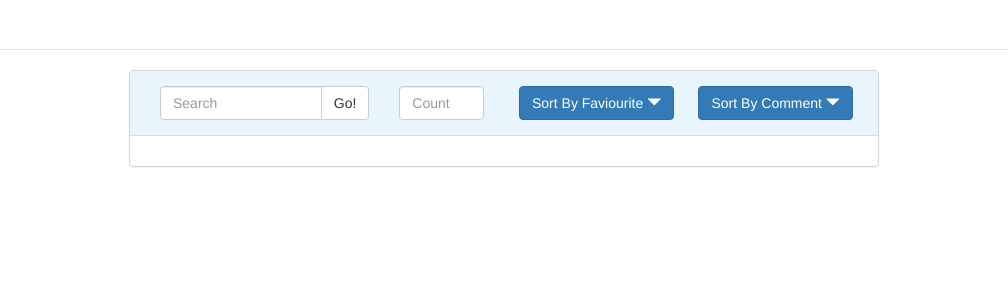
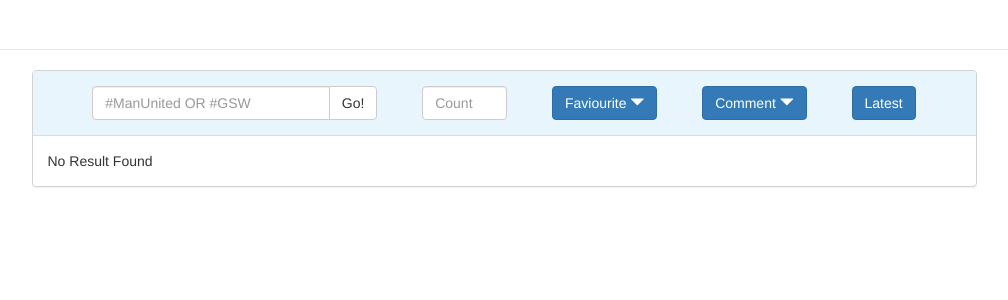
Before and after one commit to deepsdeo90/demmo-twitter, an Angular app: page / in a window 1280 px wide. Shown: the top 300 px of the page, without its empty margins (136-1144 px from the left). Built offline with nearby package versions, Linux system fonts and the light colour scheme; what angular2-moment would draw is missing.

Commit message:
ui changes

```diff
--- a/server.js
+++ b/server.js
@@ -26,7 +26,7 @@ res.sendFile(path.join(__dirname+'/dist/demo-twitter/index.html'));
 */
 app.get('/api/searchTweets', (req, res) => {
 
-    const params = { tweet_mode: 'extended', count: 200,result_type: 'recent' };
+    const params = { tweet_mode: 'extended', count: 200,result_type: 'mixed' };
    // console.log(req.query.search);
     if (req.query.search) {
       params.q = req.query.search;
--- a/src/app/search/search.component.css
+++ b/src/app/search/search.component.css
@@ -34,6 +34,16 @@ div.panel-heading{
 input[type="number"] {
     width: 85px;
 }
+.flex-container{
+  display: flex;
+    flex-wrap: wrap;
+
+   justify-content: space-evenly;
+   width: 100%;
+}
+.flex-container > .flex-item {
+
+}
   @media only screen and (max-width: 768px) {
    .mobile {
           margin: 2% auto;
--- a/src/app/search/search.component.html
+++ b/src/app/search/search.component.html
@@ -14,40 +14,45 @@
 <div class="container">
 	<div class="row">
 
-		<div class="col-md-8 col-md-offset-2">
+		<div class="col-md-10 col-md-offset-1">
 			<div class="panel panel-info">
 				<div class="panel-heading" style="background-color:#E8F5FD">
 					<div class="media ">
-						<div class="media-body row ">
+						<div class="media-body flex-container ">
 
-							<div class="col-sm-4 col-xs-12 ">
+							<div class=" flex-item">
 								<form ngNativeValidate class="form-inline"(submit)="getTweets(searchTweet)" >
 
 								<div class="input-group  has-feedback mobile">
-								<input [(ngModel)]="searchTweet" name="tweet"  autocomplete="off" class="form-control" type="search" placeholder="Search" aria-label="Search" required="required" >
+								<input [(ngModel)]="searchTweet" name="tweet"  autocomplete="off" class="form-control" type="search" placeholder="#ManUnited OR #GSW" aria-label="Search" required="required" >
 								<span class="input-group-btn">
 							        <button class="btn btn-default" type="submit">Go!</button>
 							    </span>
 								</div>
 								</form>
 							</div>
-							<div class="col-sm-2 col-xs-12">
-									<input type="number" (click)="changeRows(numLimit)" name="numLimit"  [(ngModel)]="numLimit" class="form-control mobile " value="200" placeholder="Count" >
+							<div class="flex-item">
+									<input type="number" max="200" step="1" (click)="changeRows(numLimit)" name="numLimit"  [(ngModel)]="numLimit" ng-init="numLimit=5" class="form-control mobile " value="200" placeholder="Count" >
 
 							</div>
 
-							<div class="col-sm-3 col-xs-12 mobile">
-								<button (click)="sort('favorite_count')" class="btn btn-primary">Sort By Faviourite
+							<div class="flex-item">
+								<button (click)="sort('favorite_count')" class="btn btn-primary">Faviourite
 									<span class="glyphicon glyphicon-triangle-bottom"*ngIf="!visible"  aria-hidden="true"></span>
 									<span class="glyphicon glyphicon-triangle-top" *ngIf="visible" aria-hidden="true"></span>
 
 								</button>
 							</div>
 
-							<div class="col-sm-3  col-xs-12 mobile">
-								<button (click)="sort('retweet_count')" class="btn btn-primary">Sort By Comment
+							<div class="flex-item">
+								<button (click)="sort('retweet_count')" class="btn btn-primary">Comment
 									<span class="glyphicon glyphicon-triangle-bottom"*ngIf="!visibleComment"  aria-hidden="true"></span>
 									<span class="glyphicon glyphicon-triangle-top" *ngIf="visibleComment" aria-hidden="true"></span>
+								</button>
+							</div>
+							<div class="flex-item">
+								<button (click)="sort('created_at')" class="btn btn-primary">Latest
+
 								</button>
 							</div>
 
@@ -56,11 +61,14 @@
 					</div>
 				</div>
 				<div class="panel-body">
-					<!-- tw-block parent-->
+
+					<div *ngIf="tweets.length>0;else noresult ">
+
 					<div class="tw-block-parent" *ngFor="let tweet of tweets | slice:0:numLimit | orderBy: {property: column, direction: direction}	">
 					    <app-tweet [tweet]="tweet"></app-tweet>
-					  </div>
-
+					</div>
+					</div>
+					<ng-template #noresult >No Result Found</ng-template>
 
 				</div>
 			</div>
--- a/src/app/search/search.component.ts
+++ b/src/app/search/search.component.ts
@@ -25,25 +25,36 @@ export class SearchComponent implements OnInit {
   ngOnInit() {
   }
   getTweets(searchTweet:string) {
-  	console.log("inside search tweet"+searchTweet);
 
   	this.twitter.searchTweets(searchTweet).subscribe(tweets => {
+    	if(tweets.statuses.length>0){
 
-    	tweets.statuses.reverse().forEach(tweet => {
+      tweets.statuses.reverse().forEach(tweet => {
     			//console.log("retweet status"+tweet.retweeted_status);
 
     			//console.log(tweet.retweeted_status);
     			if (tweet.retweeted_status) {
     				tweet =tweet.retweeted_status;
     			}
-    			this.tweets.unshift(tweet);
+    			this.tweets.push(tweet);
     	});
+      }else{
+        this.tweets.length=0;
+        this.tweets =[];
+      }
+
+
     	console.log("showing tweets");
     	console.log(tweets.statuses);
     });
   }
 
   sort(property){
+  this.column = property;
+
+  if(property=='created_at'){
+    this.direction=-1;
+  }else{
     this.isDesc = !this.isDesc; //change the direction
     this.column = property;
     this.direction = this.isDesc ? 1 : -1;
@@ -53,6 +64,8 @@ export class SearchComponent implements OnInit {
     if(property=='retweet_count'){
       this.visibleComment = !this.visibleComment;
     }
+  }
+
 
 }
 
```
